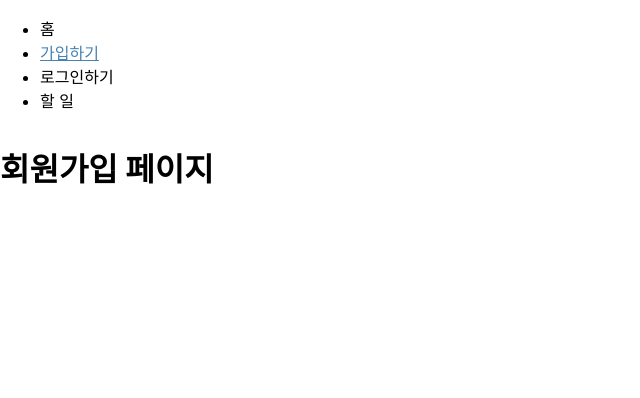
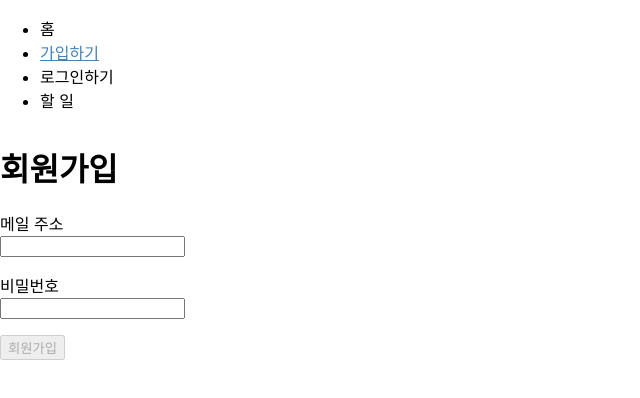
Before and after one commit to ha-il/wanted-pre-onboarding-frontend, a React (Create React App) app: page /signup in a window 1280 px wide. Shown: the top 398 px of the page, without its empty margins (0-640 px from the left). Built offline with nearby package versions, Linux system fonts and the light colour scheme.

Commit message:
feat: Add signup form to signup page

```diff
--- a/src/pages/SignupPage.js
+++ b/src/pages/SignupPage.js
@@ -1,7 +1,118 @@
+import { css } from '@emotion/react';
+import { useState } from 'react';
+
+const formControlCss = css({
+  marginBottom: '1rem',
+  '& input:focus': {
+    outline: 'none',
+  },
+  '& label': {
+    display: 'block',
+  },
+});
+
+const invalidInputCss = css({
+  '& input': {
+    border: '1px solid #b40e0e',
+    backgroundColor: '#fddddd',
+  },
+  '& input:focus': {
+    borderColor: '#ff8800',
+    backgroundColor: '#fbe8d2',
+  },
+});
+
+const errorParagraph = css({
+  color: '#b40e0e',
+});
+
 const SignupPage = () => {
+  const [enteredEmail, setEnteredEmail] = useState('');
+  const [enteredPassword, setEnteredPassword] = useState('');
+
+  const [enteredEmailTouched, setEnteredEmailTouched] = useState(false);
+  const [enteredPasswordTouched, setEnteredPasswordTouched] = useState(false);
+
+  const enteredEmailIsValid = enteredEmail.includes('@');
+  const emailInputIsInvalid = !enteredEmailIsValid && enteredEmailTouched;
+
+  const enteredPasswordIsValid = enteredPassword.length >= 8;
+  const passwordInputIsInvalid =
+    !enteredPasswordIsValid && enteredPasswordTouched;
+
+  let formIsValid = false;
+  if (enteredEmailIsValid && enteredPasswordIsValid) {
+    formIsValid = true;
+  }
+
+  const handleEmailInputChange = e => {
+    setEnteredEmail(e.target.value);
+  };
+  const hadlePasswordInputChange = e => {
+    setEnteredPassword(e.target.value);
+  };
+
+  const hadleEmailInputBlur = () => {
+    setEnteredEmailTouched(true);
+  };
+  const hadlePasswordInputBlur = () => {
+    setEnteredPasswordTouched(true);
+  };
+
+  const handleFormSubmit = e => {
+    e.preventDefault();
+
+    setEnteredEmailTouched(true);
+    setEnteredPasswordTouched(true);
+
+    if (!formIsValid) {
+      return;
+    }
+
+    setEnteredEmail('');
+    setEnteredPassword('');
+    setEnteredEmailTouched(false);
+    setEnteredPasswordTouched(false);
+  };
+
   return (
     <>
-      <h1>회원가입 페이지</h1>
+      <h1>회원가입</h1>
+      <form onSubmit={handleFormSubmit}>
+        <div css={[formControlCss, emailInputIsInvalid && invalidInputCss]}>
+          <label htmlFor="email">메일 주소</label>
+          <input
+            id="email"
+            type="email"
+            data-testid="email-input"
+            onChange={handleEmailInputChange}
+            onBlur={hadleEmailInputBlur}
+            value={enteredEmail}
+          />
+          {emailInputIsInvalid && (
+            <p css={errorParagraph}>이메일 주소에 '@'를 포함해 주세요.</p>
+          )}
+        </div>
+        <div css={[formControlCss, passwordInputIsInvalid && invalidInputCss]}>
+          <label htmlFor="password">비밀번호</label>
+          <input
+            id="password"
+            type="password"
+            data-testid="password-input"
+            onChange={hadlePasswordInputChange}
+            onBlur={hadlePasswordInputBlur}
+            value={enteredPassword}
+          />
+        </div>
+        {passwordInputIsInvalid && (
+          <p css={errorParagraph}>비밀번호를 8자 이상 입력해 주세요.</p>
+        )}
+        <div className="form-actions">
+          <button disabled={!formIsValid} data-testid="signup-button">
+            회원가입
+          </button>
+        </div>
+      </form>
     </>
   );
 };
```
